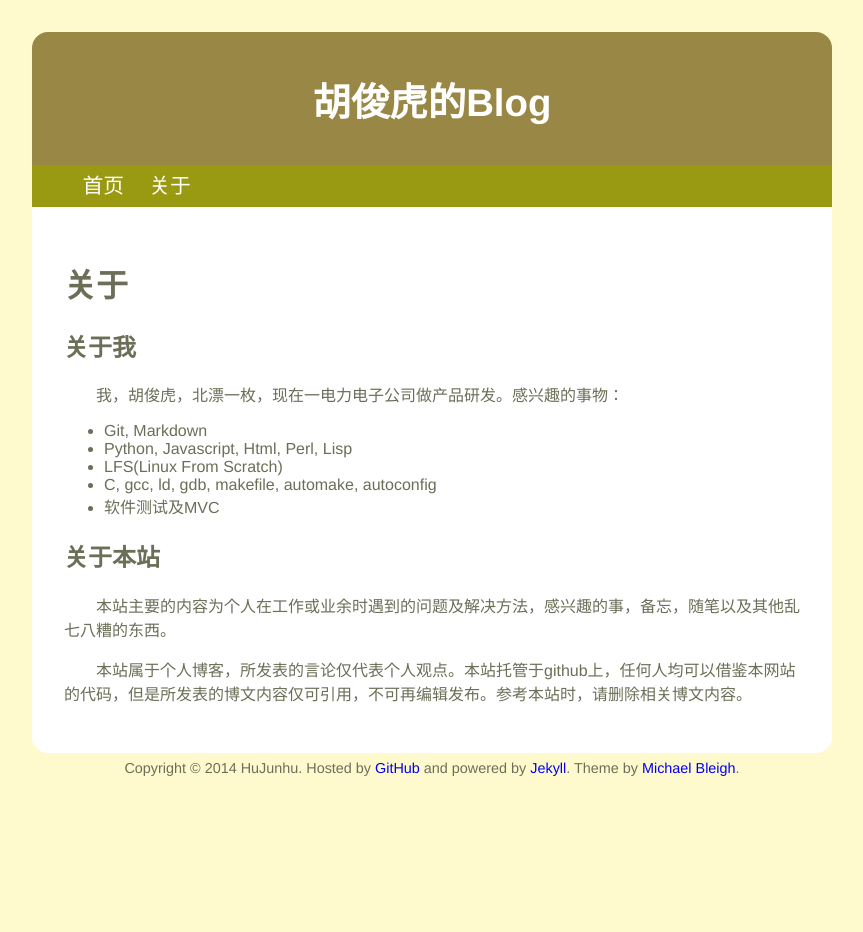
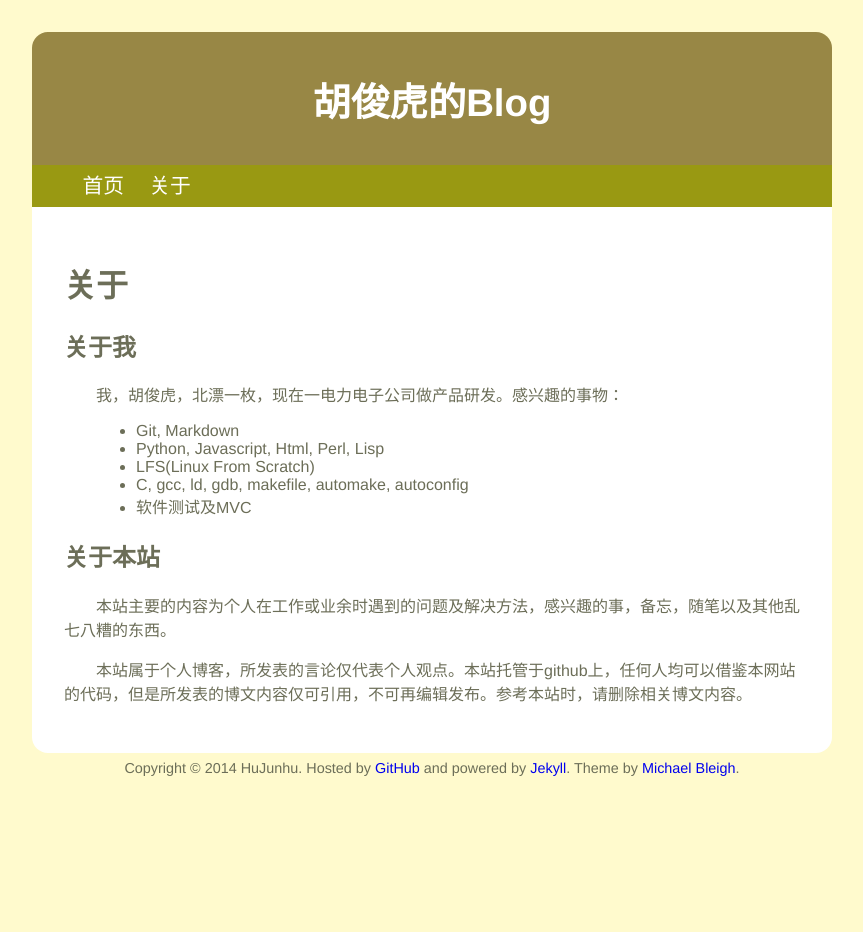
Before and after one commit to hujunhu/hujunhu.github.io, a Jekyll site: the page built from about.html, in a window 1280 px wide. Shown: the whole page, without its empty margins (208-1071 px from the left). Built offline with Jekyll 4.4.1, drawn with Linux system fonts in a browser that asks for light colours.

```diff
--- a/about.html
+++ b/about.html
@@ -5,7 +5,7 @@ title: 关于
 <div >
   <h1>关于</h1>
   <h2>关于我</h2>
-  <p>我，胡俊虎，北漂一枚，现在一电力电子公司做产品研发。感兴趣的事物：
+  <p>我，胡俊虎，北漂一枚，现在一电力电子公司做产品研发。感兴趣的事物：</p>
   <ul>
     <li>Git, Markdown</li>
     <li>Python, Javascript, Html, Perl, Lisp</li>
@@ -13,7 +13,6 @@ title: 关于
     <li>C, gcc, ld, gdb, makefile, automake, autoconfig</li>
     <li>软件测试及MVC</li>
   </ul>
-  </p>
   <h2>关于本站</h2>
   <p>本站主要的内容为个人在工作或业余时遇到的问题及解决方法，感兴趣的事，备忘，随笔以及其他乱七八糟的东西。</p>
   <p>本站属于个人博客，所发表的言论仅代表个人观点。本站托管于github上，任何人均可以借鉴本网站的代码，但是所发表的博文内容仅可引用，不可再编辑发布。参考本站时，请删除相关博文内容。</p>
--- a/css/all.css
+++ b/css/all.css
@@ -69,6 +69,10 @@ a:link {
   text-indent: 2em;
 }
 
+#content ul {
+  margin: 0 2em 0;
+}
+
 #footer {
   text-align: center;
   margin-bottom: 2em;
```
Lines whose indentation alone changed are shown as unchanged.
